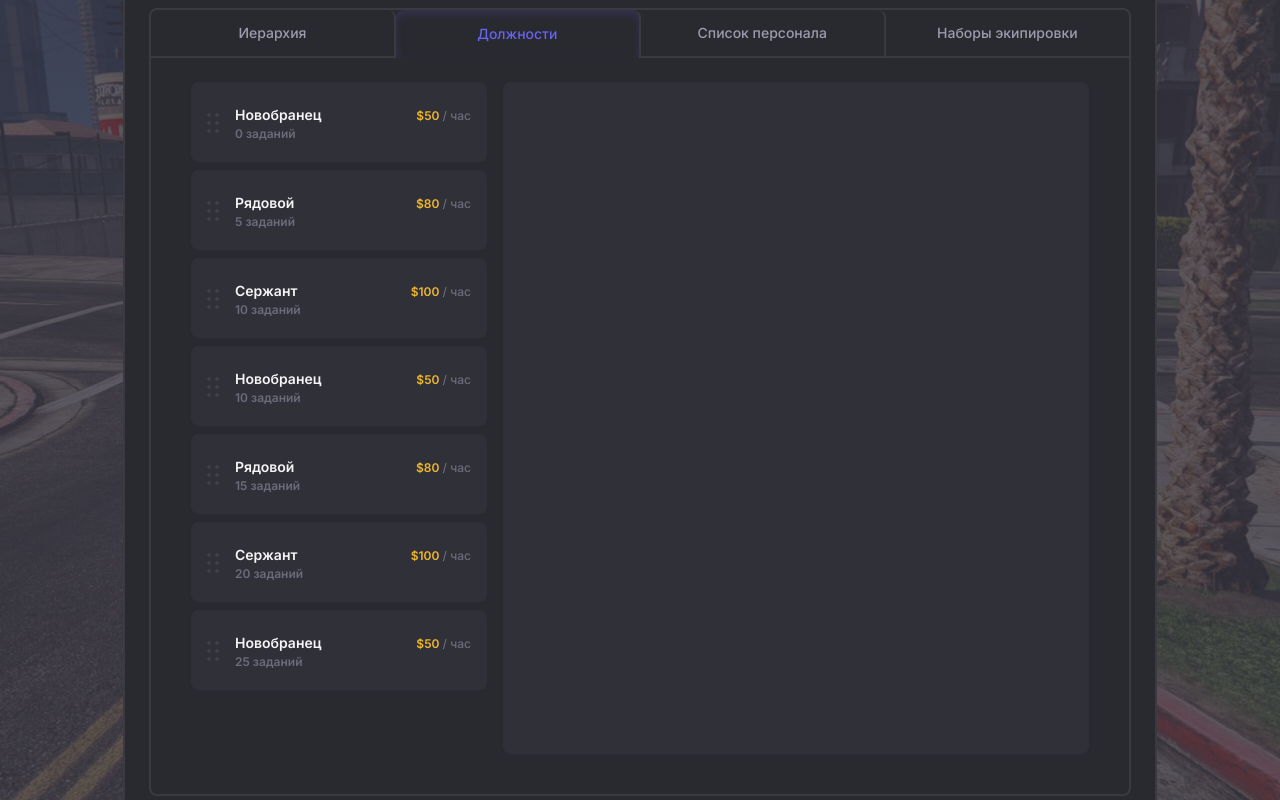
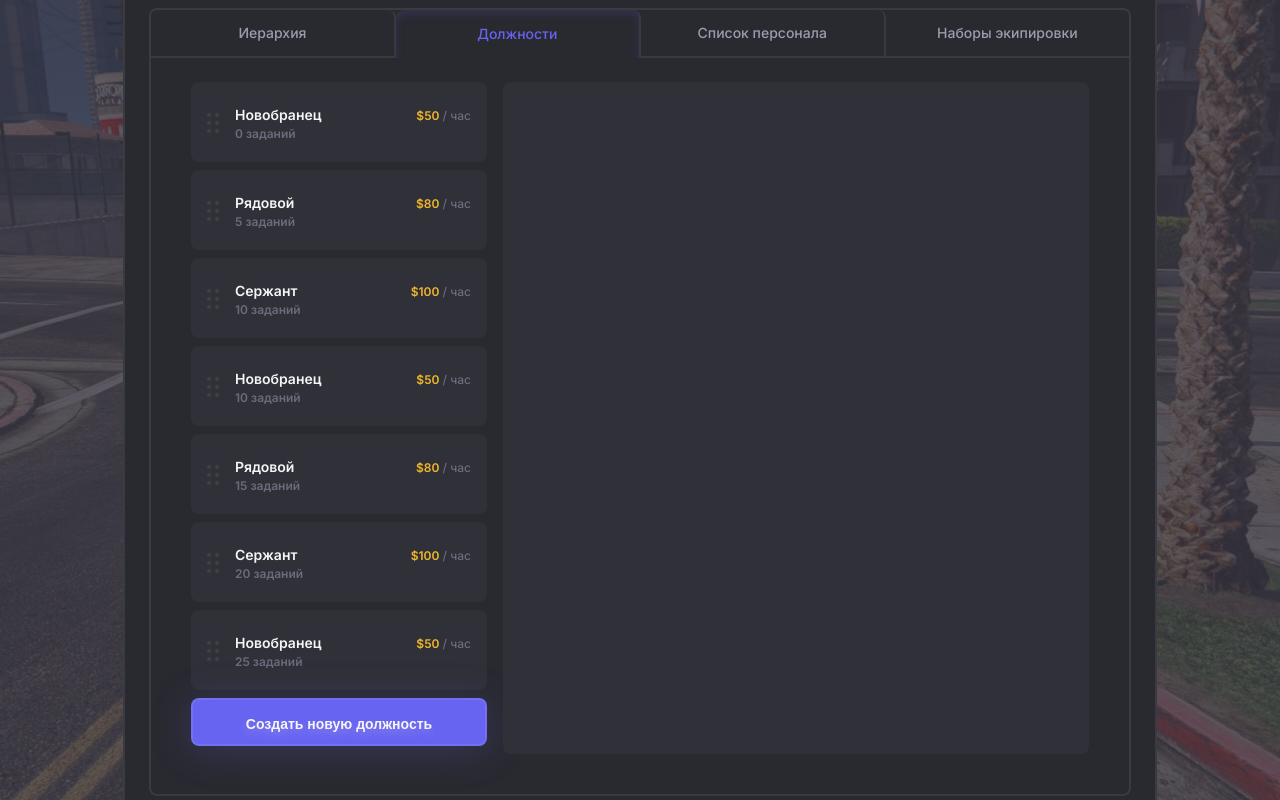
Before and after one commit to kotyamur/cogitize-next-app, a Next.js app: page / in a window 1280 px wide. Built offline with nearby package versions, Linux system fonts and the light colour scheme.

Commit message:
add create position Btn

```diff
--- a/components/PositionsList/PositionsList.module.scss
+++ b/components/PositionsList/PositionsList.module.scss
@@ -1,6 +1,25 @@
+.positionsContainer {
+    flex-basis: 296px;
+}
+
 .positionList {
     display: flex;
     flex-direction: column;
     gap: 8px;
-    flex-basis: 296px;
+    margin-bottom: 8px;
 }
+
+.createBtn {
+    height: 48px;
+    width: 100%;
+    padding: 14px;
+    border-radius: 8px;
+    border: 2px solid var(--border-color);
+    background: var(--accent-color);
+    box-shadow: 0px 4px 40px 0px rgba(104, 102, 234, 0.24);
+    color: var(--light-text-color);
+    text-shadow: 0px 4px 8px rgba(245, 245, 245, 0.24);
+    font-size: 14px;
+    font-weight: 600;
+    line-height: calc(18/12);
+}
--- a/components/PositionsList/PositionsList.tsx
+++ b/components/PositionsList/PositionsList.tsx
@@ -13,10 +13,16 @@ const positionList = [
 ];
 
 export const PositionsList: FC = () => {
-    return <ul className={styles.positionList}>
+  return (
+    <div className={styles.positionsContainer}>
+      <ul className={styles.positionList}>
         {positionList.map((item) => {
-          // return <li key={item.id}>{item.name}</li>
           return <PositionsItem key={item.id} item={item} />;
-      })}
-  </ul>;
+        })}
+      </ul>
+      <button type="button" className={styles.createBtn}>
+        Создать новую должность
+      </button>
+    </div>
+  );
 };
```
